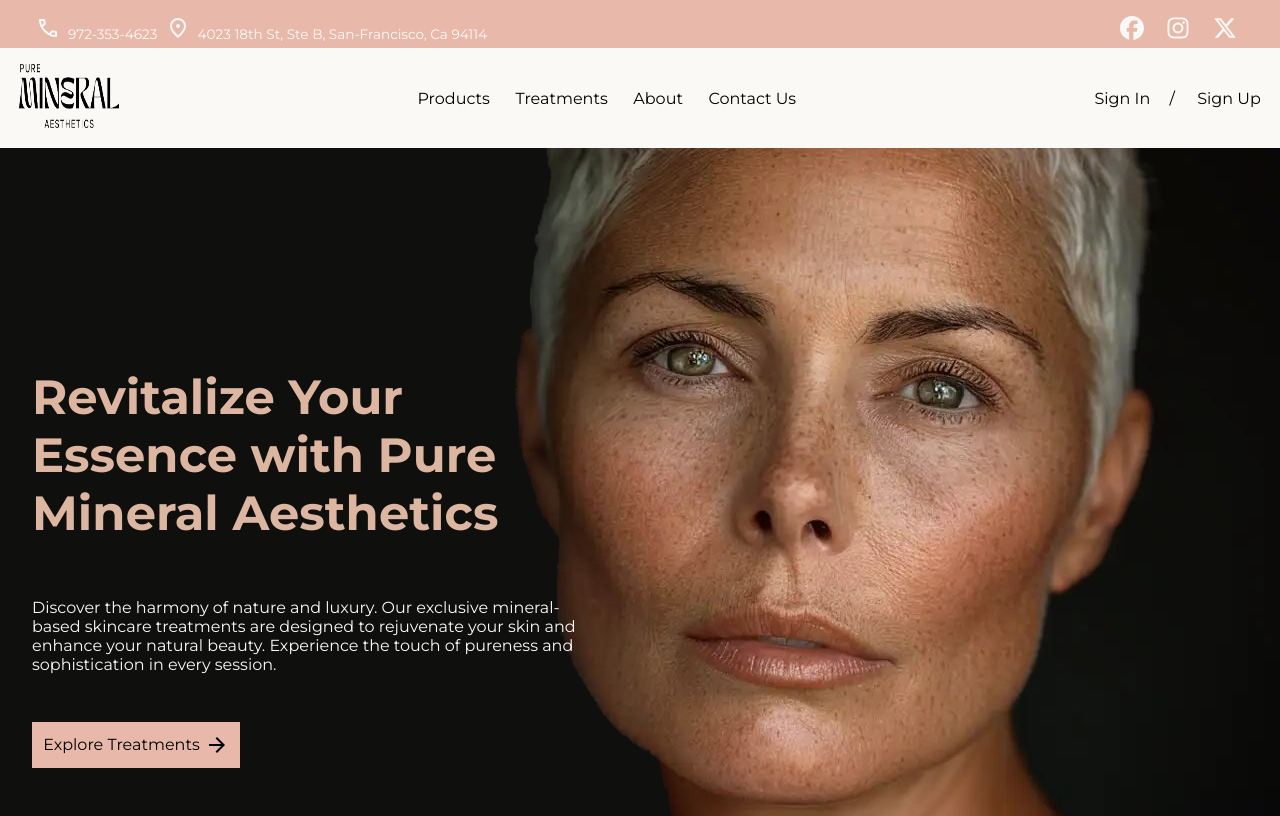
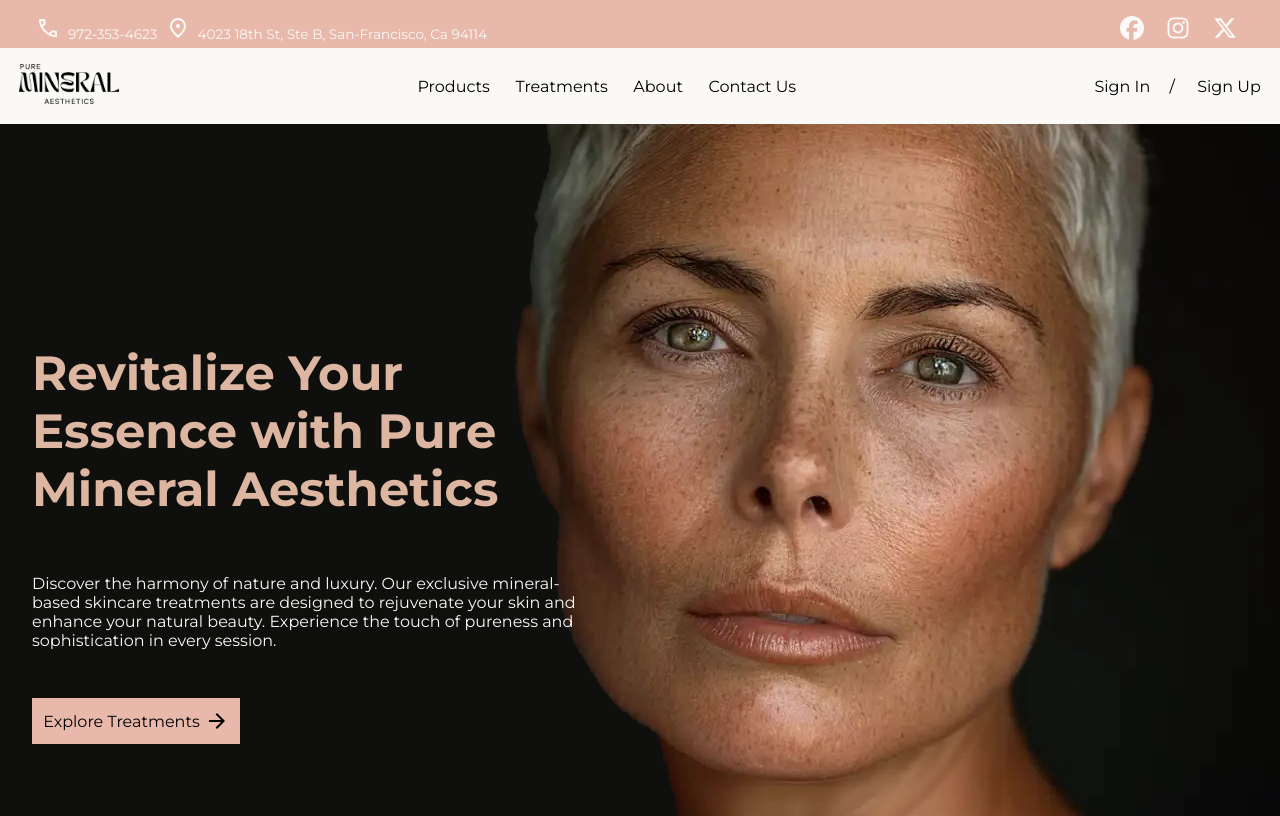
Before and after one commit to Object-ions/pure-mineral-aesthetics, a React (Create React App) app: page / in a window 1280 px wide. Shown: the top 816 px of the page. Built offline with nearby package versions, Linux system fonts and the light colour scheme; no server answers; a web font is replaced by a local one.

Commit message:
Fix navbar logo sizing

```diff
--- a/src/index.scss
+++ b/src/index.scss
@@ -68,7 +68,6 @@ footer {
 
 .logo {
   width: 4rem;
-  height: 4rem;
 }
 
 .logotype {
```
